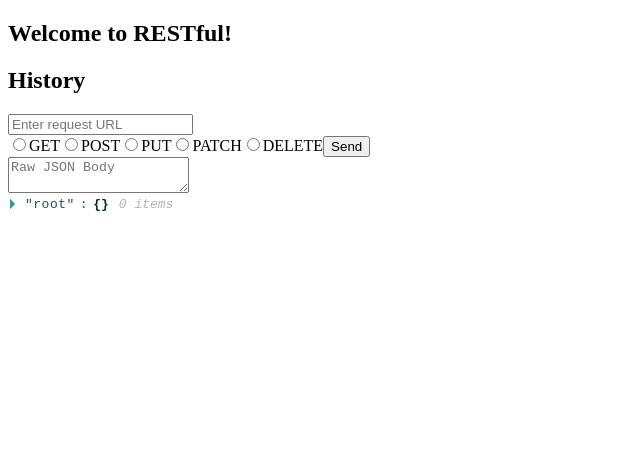
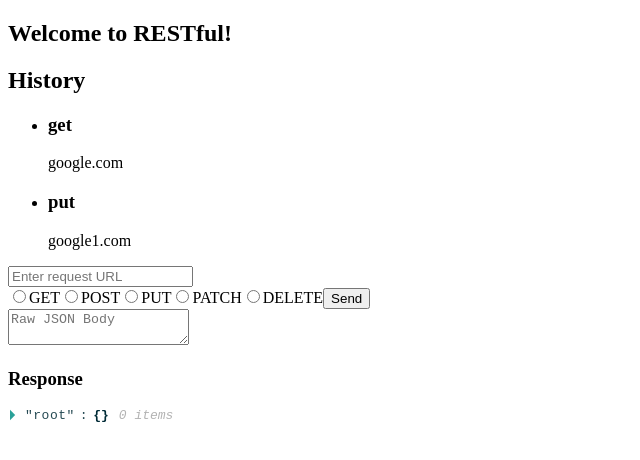
Before and after one commit to bryanakitchen/RESTful, a React app: page / in a window 1280 px wide. Shown: the top 460 px of the page, without its empty margins (0-640 px from the left). Built offline with nearby package versions, Linux system fonts and the light colour scheme.

Commit message:
add fake data to ensure history is rendering properly

```diff
--- a/src/components/history/History.jsx
+++ b/src/components/history/History.jsx
@@ -2,21 +2,32 @@ import React from 'react';
 import HistoryItem from './HistoryItem';
 import PropTypes from 'prop-types';
 
-const History = () => {
-  // const historyElements = history.map((item, i) => {
-  //   return (
-  //     <li key={i}>
-  //       <HistoryItem history={history} />
-  //     </li>
-  //   );
-  // });
+const History = ({ history }) => {
+  const tempHistory = [
+    {
+      method: 'get',
+      url: 'google.com',
+    },
+    {
+      method: 'put',
+      url: 'google1.com',
+    }
+  ];
+
+  const historyElements = tempHistory.map((item, i) => {
+    return (
+      <li key={i}>
+        <HistoryItem method={item.method} url={item.url} />
+      </li>
+    );
+  });
 
   return (
     <>
       <article>
         <h2>History</h2>
         <ul>
-          {/* {historyElements} */}
+          {historyElements}
         </ul>
       </article>
     </>
--- a/src/components/response/Response.jsx
+++ b/src/components/response/Response.jsx
@@ -4,6 +4,7 @@ import ReactJson from 'react-json-view';
 const Response = () => {
   return (
     <div>
+      <h3>Response</h3>
       <ReactJson />
     </div>
   );
```
